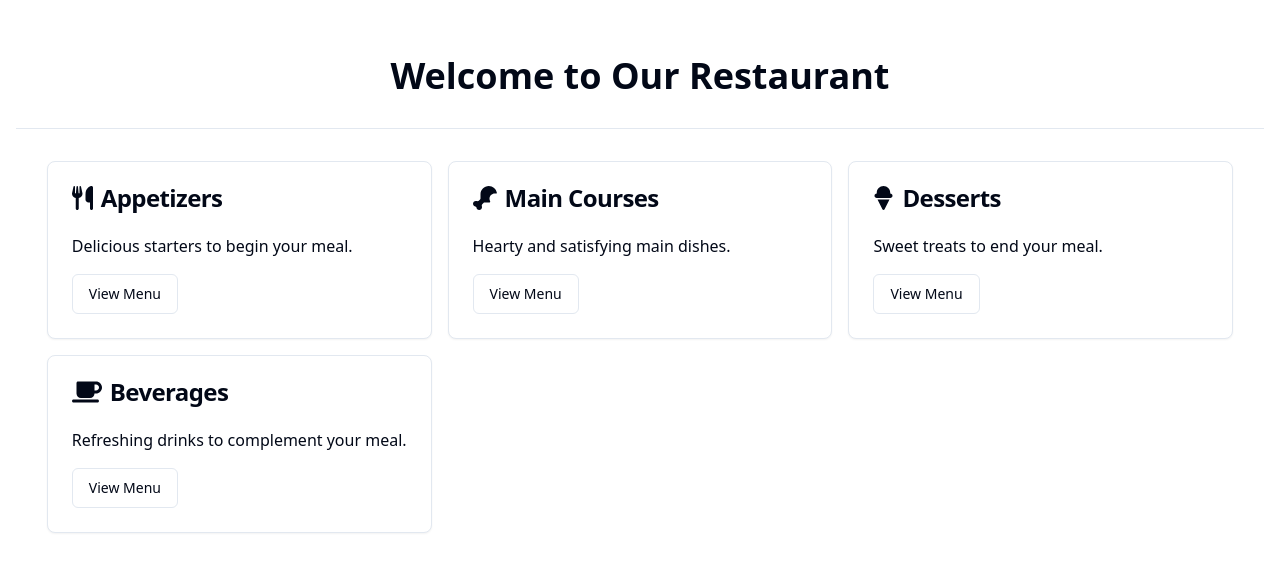
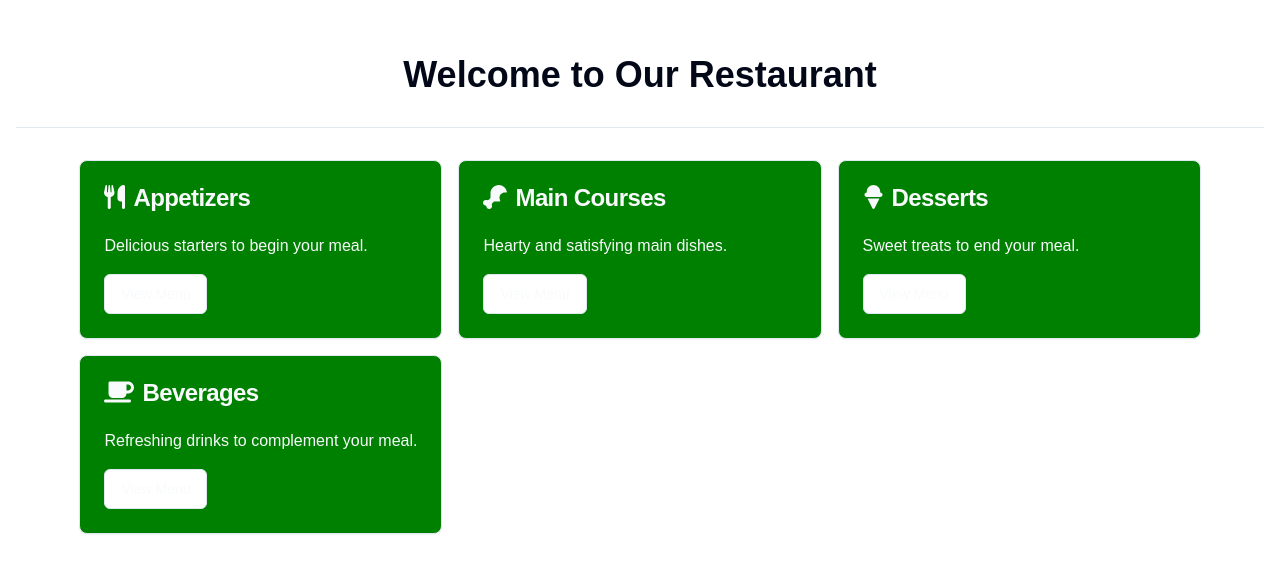
Before and after one commit to GPT-Engineer-App/tasty-tablet-menu, a React (Vite) app: page / in a window 1280 px wide. Shown: the part 106-678 px from the top of the page. Built offline with nearby package versions, Linux system fonts and the light colour scheme.

Commit message:
Updated the color scheme and fonts to match the theme of an Indian restaurant.

```diff
--- a/package.json
+++ b/package.json
@@ -49,6 +49,7 @@
     "input-otp": "^1.2.4",
     "lucide-react": "^0.336.0",
     "next-themes": "^0.3.0",
+    "poppins-font": "^1.0.1",
     "react": "^18.2.0",
     "react-day-picker": "^8.10.1",
     "react-dom": "^18.2.0",
--- a/src/index.css
+++ b/src/index.css
@@ -13,11 +13,11 @@
     --popover: 0 0% 100%;
     --popover-foreground: 222.2 84% 4.9%;
 
-    --primary: 222.2 47.4% 11.2%;
+    --primary: 30 100% 50%; /* Saffron */
     --primary-foreground: 210 40% 98%;
 
-    --secondary: 210 40% 96.1%;
-    --secondary-foreground: 222.2 47.4% 11.2%;
+    --secondary: 120 100% 25%; /* Green */
+    --secondary-foreground: 210 40% 98%;
 
     --muted: 210 40% 96.1%;
     --muted-foreground: 215.4 16.3% 46.9%;
@@ -45,10 +45,10 @@
     --popover: 222.2 84% 4.9%;
     --popover-foreground: 210 40% 98%;
 
-    --primary: 210 40% 98%;
-    --primary-foreground: 222.2 47.4% 11.2%;
+    --primary: 30 100% 50%; /* Saffron */
+    --primary-foreground: 210 40% 98%;
 
-    --secondary: 217.2 32.6% 17.5%;
+    --secondary: 120 100% 25%; /* Green */
     --secondary-foreground: 210 40% 98%;
 
     --muted: 217.2 32.6% 17.5%;
@@ -72,5 +72,6 @@
   }
   body {
     @apply bg-background text-foreground;
+    font-family: 'Poppins', sans-serif; /* Elegant font with a touch of traditional Indian style */
   }
 }
--- a/src/pages/Index.jsx
+++ b/src/pages/Index.jsx
@@ -7,11 +7,11 @@ import { faUtensils, faDrumstickBite, faIceCream, faCoffee } from "@fortawesome/
 
 const Index = () => {
   return (
-    <div className="h-screen w-screen flex flex-col items-center justify-center space-y-8 p-4">
+    <div className="h-screen w-screen flex flex-col items-center justify-center space-y-8 p-4" style={{ backgroundColor: 'var(--primary)', color: 'var(--primary-foreground)' }}>
       <h1 className="text-4xl font-bold">Welcome to Our Restaurant</h1>
       <Separator />
       <div className="grid grid-cols-1 md:grid-cols-2 lg:grid-cols-3 gap-4">
-        <Card>
+        <Card className="bg-secondary text-secondary-foreground">
           <CardHeader>
             <CardTitle>
               <FontAwesomeIcon icon={faUtensils} className="mr-2" />
@@ -23,7 +23,7 @@ const Index = () => {
             <Button variant="outline" className="mt-4">View Menu</Button>
           </CardContent>
         </Card>
-        <Card>
+        <Card className="bg-secondary text-secondary-foreground">
           <CardHeader>
             <CardTitle>
               <FontAwesomeIcon icon={faDrumstickBite} className="mr-2" />
@@ -35,7 +35,7 @@ const Index = () => {
             <Button variant="outline" className="mt-4">View Menu</Button>
           </CardContent>
         </Card>
-        <Card>
+        <Card className="bg-secondary text-secondary-foreground">
           <CardHeader>
             <CardTitle>
               <FontAwesomeIcon icon={faIceCream} className="mr-2" />
@@ -47,7 +47,7 @@ const Index = () => {
             <Button variant="outline" className="mt-4">View Menu</Button>
           </CardContent>
         </Card>
-        <Card>
+        <Card className="bg-secondary text-secondary-foreground">
           <CardHeader>
             <CardTitle>
               <FontAwesomeIcon icon={faCoffee} className="mr-2" />
```
Also changed, not shown: 1 other file (tests, documents, lock files or other folders).
